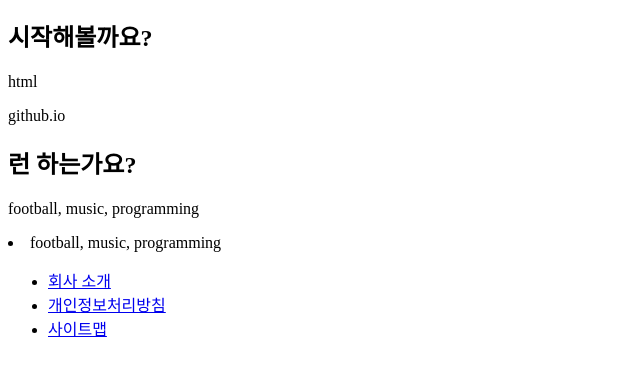
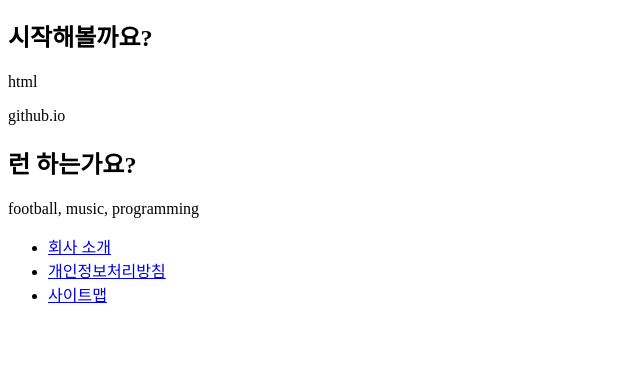
Before and after one commit to didgmlcks99/didgmlcks99.github.io, a plain HTML site: page index.html in a window 1280 px wide. Shown: the part 145-520 px from the top of the page, without its empty margins (0-640 px from the left). Drawn offline with Linux system fonts and the light colour scheme.

Commit message:
7.13 test1

```diff
--- a/index.html
+++ b/index.html
@@ -23,7 +23,6 @@
     <section id="running">
         <h2> 런 하는가요? </h2>
         <p> football, music, programming </p>
-        <li> football, music, programming </li>
     </section>
 </main>
 
```
